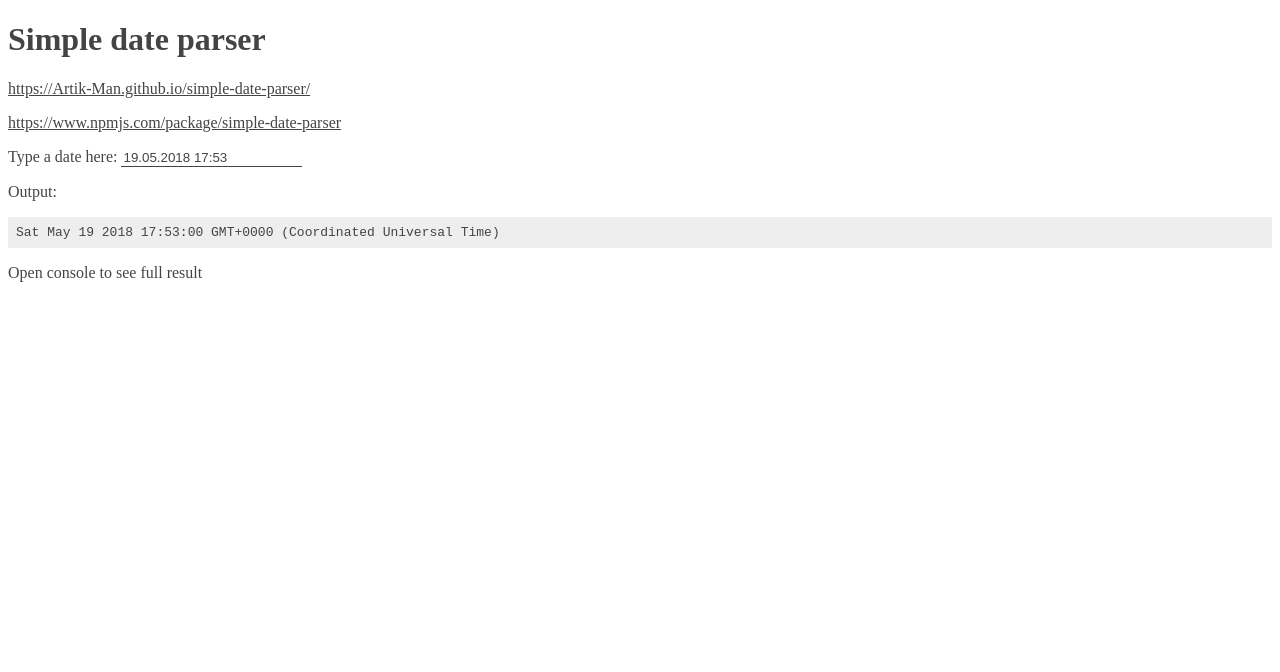
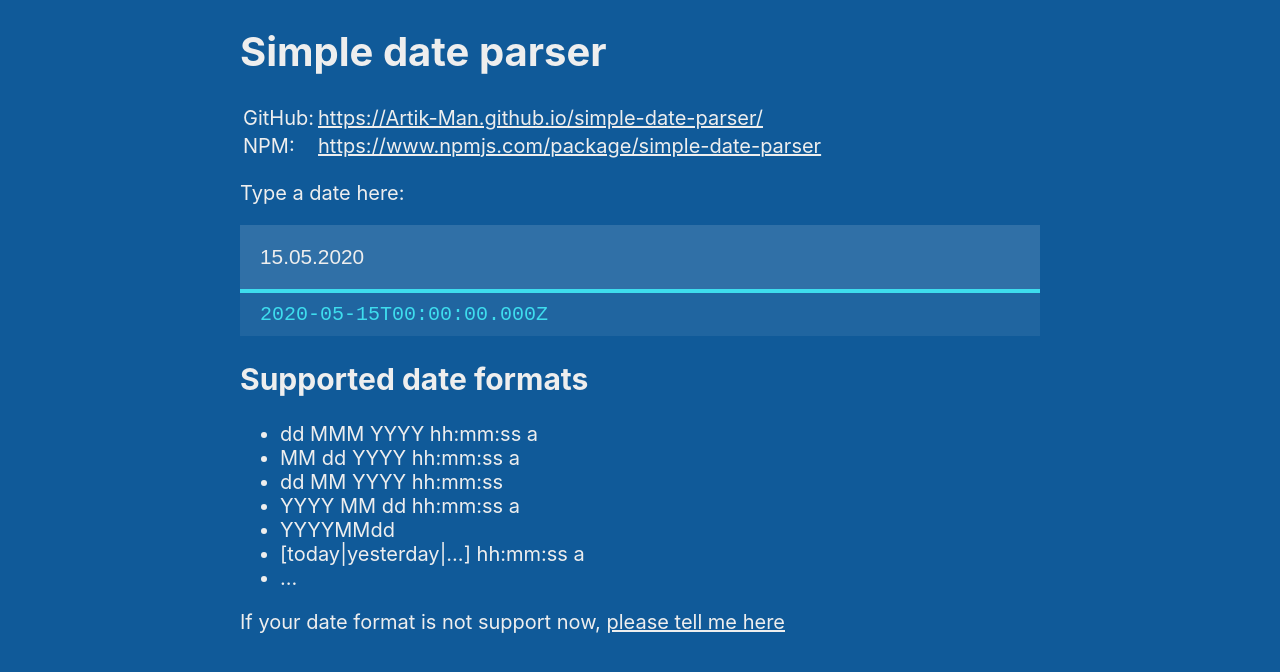
Before and after one commit to Artik-Man/parseDate, a website: page index.html in a window 1280 px wide. Drawn offline with Linux system fonts and the light colour scheme.

Commit message:
upd: docs page

```diff
--- a/index.html
+++ b/index.html
@@ -3,31 +3,101 @@
 <head>
     <meta charset="UTF-8">
     <title>Simple date parser</title>
+    <meta content="width=device-width, initial-scale=1" name="viewport">
     <style>
         * {
-            color: #444;
+            box-sizing: border-box;
+        }
+
+        body {
+            color: #eee;
+            background-color: #105a99;
+            font-size: clamp(13px, 3vw, 20px);
+            font-family: -apple-system, BlinkMacSystemFont, Segoe UI, Helvetica, Arial, sans-serif, Apple Color Emoji, Segoe UI Emoji, sans-serif;
+        }
+
+        a {
+            color: inherit;
+        }
+
+        main {
+            max-width: 800px;
+            margin: 0 auto;
+        }
+
+        h1,
+        p {
+            cursor: default;
         }
 
         pre {
-            background-color: #eee;
-            padding: 8px;
+            padding: .5em 20px;
+            background-color: #fff1;
+            color: #3eddee;
+            margin: 0;
+            cursor: default;
+        }
+
+        label {
+            display: block;
+            margin-top: 1em;
         }
 
         input {
             border: none;
-            border-bottom: 1px solid #444;
+            border-bottom: 4px solid #3eddee;
+            background-color: #fff2;
+            padding: 20px;
+            color: inherit;
+            width: 100%;
+            border-radius: 0;
+            font-size: 1.3rem;
+            margin: 1em 0 0 0;
         }
+
     </style>
 </head>
 <body>
-<h1>Simple date parser</h1>
-<p><a href="https://artik-man.github.io/simple-date-parser/">https://Artik-Man.github.io/simple-date-parser/</a></p>
-<p><a href="https://www.npmjs.com/package/simple-date-parser">https://www.npmjs.com/package/simple-date-parser</a></p>
-<label for="input">Type a date here:</label>
-<input type="text" id="input" value="19.05.2018 17:53">
-<p>Output:</p>
-<pre id="output"> </pre>
-<p>Open console to see full result</p>
+<main>
+    <h1>Simple date parser</h1>
+
+    <table>
+        <tr>
+            <td>GitHub:</td>
+            <td>
+                <a target="_blank" href="https://github.com/Artik-Man/simple-date-parser">https://Artik-Man.github.io/simple-date-parser/</a>
+            </td>
+        </tr>
+        <tr>
+            <td>NPM:</td>
+            <td>
+                <a target="_blank" href="https://www.npmjs.com/package/simple-date-parser">https://www.npmjs.com/package/simple-date-parser</a>
+            </td>
+        </tr>
+    </table>
+
+    <label for="input">Type a date here:</label>
+    <input type="text" id="input" value="19.05.2018 17:53">
+    <pre id="output"> </pre>
+
+    <section>
+        <h2>Supported date formats</h2>
+        <ul>
+            <li>dd MMM YYYY hh:mm:ss a</li>
+            <li>MM dd YYYY hh:mm:ss a</li>
+            <li>dd MM YYYY hh:mm:ss</li>
+            <li>YYYY MM dd hh:mm:ss a</li>
+            <li>YYYYMMdd</li>
+            <li>[today|yesterday|...] hh:mm:ss a</li>
+            <li>...</li>
+        </ul>
+        <p>If your date format is not support now,
+            <a target="_blank" href="https://github.com/Artik-Man/simple-date-parser/issues">please tell me here</a>
+        </p>
+    </section>
+
+
+</main>
 <script>
     window.exports = {};
     document.addEventListener('DOMContentLoaded', () => {
@@ -38,7 +108,7 @@
 
         const parse = (str) => {
             try {
-                return parseDate(str);
+                return parseDate(str, true);
             } catch (e) {
                 console.warn(e);
                 return null;
@@ -48,15 +118,64 @@
         const start = () => {
             const date = parse(input.value);
             if (date) {
-                console.log(input.value + ' => ' + date);
-                output.innerText = date;
+                output.innerText = date.toISOString();
             } else {
                 output.innerText = 'Can not parse this date';
             }
         };
 
-        input.addEventListener('keyup', start);
+        input.addEventListener('input', start);
         start();
+
+        let focus = false;
+
+        input.addEventListener('focus', () => focus = true);
+        input.addEventListener('blur', () => {
+            focus = false;
+            setTimeout(() => {
+                run();
+            }, 10000)
+        });
+
+        const tests = [
+            '19-04-2021 16:56:34', '15.05.2020', 'today', 'вчера в 12:00',
+            '2001-12-01', '2015', '20160708', '1999 3 1 17:05',
+            '25 марта 1997 в 17:08', '1 May, 1995 - 9:00 pm',
+            '9.10.12 13:05:47', '17 dejunhode 2012',
+            'février 13 2004 03:07', 'wczoraj'
+        ];
+
+        let index = 0;
+
+        const run = () => {
+            const str = tests[index];
+            let i = 0;
+            const write = () => {
+                setTimeout(() => {
+                    if (!focus) {
+                        const slice = str.slice(0, ++i);
+                        input.value = slice;
+                        if (slice.length < str.length) {
+                            write();
+                        } else {
+                            input.dispatchEvent(new Event("input"));
+                            index++;
+                            if (index >= tests.length) {
+                                index = 0;
+                            }
+                            setTimeout(() => {
+                                run();
+                            }, 3000)
+                        }
+                    }
+                }, 50);
+            }
+            write();
+        }
+
+        run();
+
+
     });
 </script>
 <script src="./index.js"></script>
--- a/index.js
+++ b/index.js
@@ -15,11 +15,12 @@ const TRANSLATE = new Map([
     ['nov', new Set(['denovembrode', 'november', 'kasım', 'noviembre', 'novembre', 'ноября', 'ноябрь', 'ноя', 'nov', 'lis'])],
     ['dec', new Set(['dedezembrode', 'december', 'aralık', 'diciembre', 'décembre', 'декабря', 'декабрь', 'дек', 'dic', 'déc', 'gru'])],
     ['yesterday', new Set(['yesterday', 'вчера', 'wczoraj', 'hier'])],
-    ['today', new Set(['today', 'сегодня', 'aujourd\'hui'])]
+    ['today', new Set(['today', 'сегодня', 'aujourd\'hui'])],
+    ['at', new Set(['at', 'в'])]
 ]);
 const translate = (str) => {
-    const reg = /([a-zа-яA-ZА-ЯçŞğéüûıź]+)/gi;
-    return str.replace(reg, word => {
+    const reg = /([a-zа-яёçŞğéüûıź]+)/gi;
+    return str.toLowerCase().replace(reg, word => {
         for (const [key, set] of TRANSLATE) {
             if (set.has(word)) {
                 return key;
@@ -38,50 +39,48 @@ const logger = (log, input, date, parser) => {
         console.groupEnd();
     }
 };
+const numberFormat = (num, count = 2) => {
+    return ('0' + num).slice(-count);
+};
 const createDate = (Y, M, D, h, m, s, a) => {
-    const date = new Date(0);
-    const year = parseInt(Y + '', 10);
+    let year = parseInt(Y + '', 10);
+    if (year < 25) {
+        year = 2000 + year;
+    }
+    else if (year < 100) {
+        year = 1900 + year;
+    }
+    else if (year < 1000) {
+        year = 1000 + year;
+    }
     const month = parseInt(M + '', 10) || 1;
     const day = parseInt(D + '', 10) || 1;
-    date.setUTCFullYear(year);
-    date.setUTCMonth(month - 1);
-    date.setUTCDate(day);
+    let hours = 0, minutes = 0, seconds = 0;
     if (h) {
-        let hours = parseInt(h + '', 10) || 0;
+        hours = parseInt(h + '', 10) || 0;
         if (a?.trim() === 'pm') {
             hours += 12;
         }
-        date.setUTCHours(hours || 0);
     }
     if (m) {
-        const minutes = parseInt(m + '', 10) || 0;
-        date.setUTCMinutes(minutes);
+        minutes = parseInt(m + '', 10) || 0;
     }
     if (s) {
-        const seconds = parseInt(s + '', 10) || 0;
-        date.setUTCSeconds(seconds);
+        seconds = parseInt(s + '', 10) || 0;
     }
-    return date;
+    const iso = `${year}-${numberFormat(month)}-${numberFormat(day)}T${numberFormat(hours)}:${numberFormat(minutes)}:${numberFormat(seconds)}.000Z`;
+    return new Date(iso);
 };
 const isValidDate = (date) => date instanceof Date && !isNaN(+date);
 exports.isValidDate = isValidDate;
 const parseDate = (str, log = false) => {
-    str = translate(str.toLowerCase());
+    str = translate(str);
     {
-        const reg = /(20|19)(\d{2})(\d{2})(\d{2})/;
-        if (reg.test(str)) {
-            const date = new Date(str.replace(reg, '$1$2-$3-$4').trim());
-            if (exports.isValidDate(date)) {
-                logger(log, str, date, 'YYYYMMdd');
-                return date;
-            }
-        }
-    }
-    {
-        const reg = /(\d{1,2})[.\-\/ \\]([a-z]{3}),?[.\-\/ \\](\d{4}),?\s?(at|-)?\s?(\d{1,2})?:?(\d{1,2})?:?(\d{1,2})?(\s(am|pm))?/;
+        const reg = /(\d{1,2})[.\-\/ \\]([a-z]{3}),?[.\-\/ \\](\d{2,4}),?\s?(at|-)?\s?(\d{1,2})?:?(\d{1,2})?:?(\d{1,2})?(\s(am|pm))?/;
         if (reg.test(str)) {
             const match = str.match(reg);
             if (match) {
+                console.log(match);
                 const [, d, M, y, , h, m, s, a] = match;
                 const date = createDate(y, months.indexOf(M), d, h, m, s, a);
                 if (exports.isValidDate(date)) {
@@ -110,20 +109,17 @@ const parseDate = (str, log = false) => {
         if (reg.test(str)) {
             const match = str.match(reg);
             if (match) {
-                const date = new Date();
+                const d = new Date();
                 const [, kw, , , , h, m, s, a] = match;
                 if (kw === 'yesterday') {
-                    date.setUTCDate(date.getUTCDate() - 1);
+                    d.setDate(d.getDate() - 1);
                 }
-                if (h) {
-                    let hours = parseInt(h, 10) || 0;
-                    if (a === ' pm') {
-                        hours += 12;
-                    }
-                    date.setUTCHours(hours || 0, +m || 0, +s || 0, 0);
+                let Y = d.getFullYear(), M = d.getMonth() + 1, D = d.getDate();
+                const date = createDate(Y, M, D, h, m, s, a);
+                if (exports.isValidDate(date)) {
+                    logger(log, str, date, 'yesterday at h:mm:ss a');
+                    return date;
                 }
-                logger(log, str, date, 'yesterday at h:mm:ss a');
-                return date;
             }
         }
     }
@@ -135,7 +131,7 @@ const parseDate = (str, log = false) => {
                 const [, D, , M, , Y, h, , m, , s] = match;
                 const date = createDate(Y, M, D, h, m, s);
                 if (exports.isValidDate(date)) {
-                    logger(log, str, date, 'dd.MM.YYYY');
+                    logger(log, str, date, 'dd.MM.YYYY, hh:mm:ss');
                     return date;
                 }
             }
```
